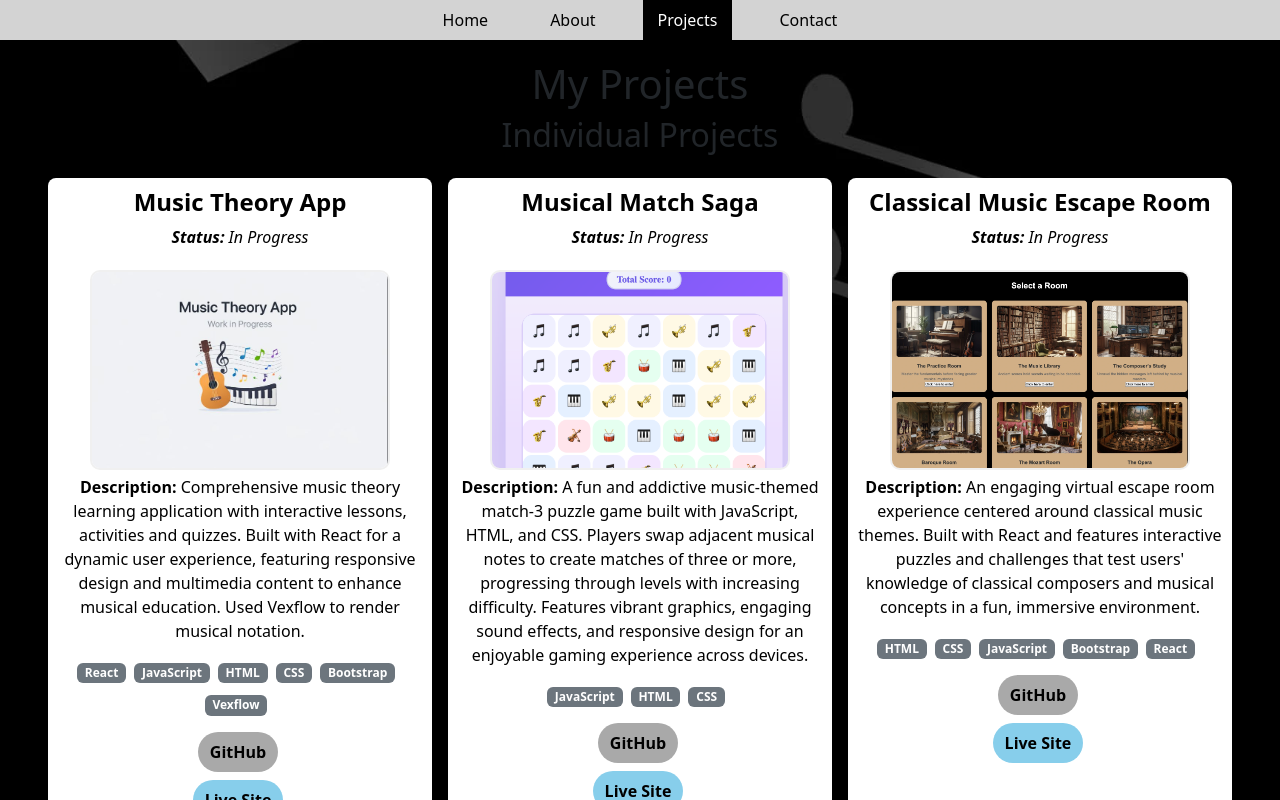
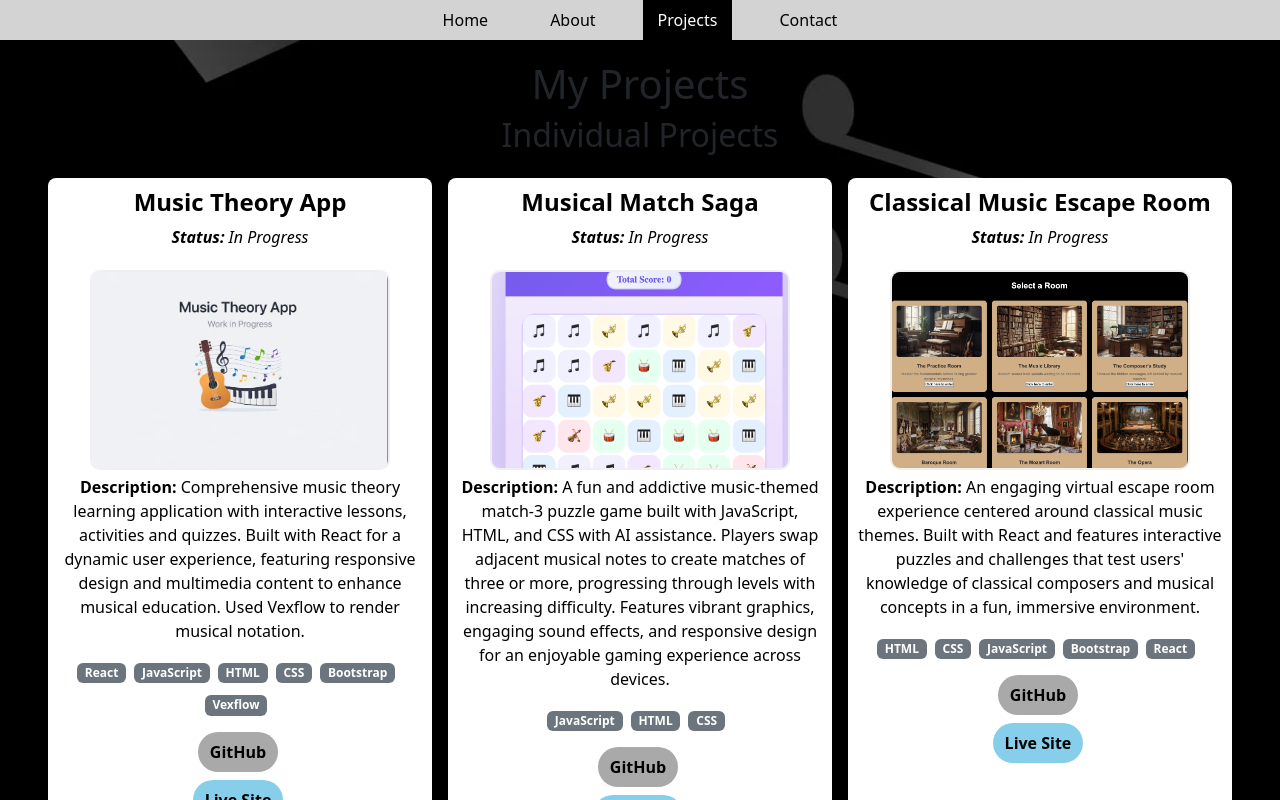
Before and after one commit to hannahro15/Hannah-Portfolio-Site, a React (Create React App) app: page /Hannah-Portfolio-Site/projects in a window 1280 px wide. Shown: the top 800 px of the page. Built offline with nearby package versions, Linux system fonts and the light colour scheme.

Commit message:
Note AI assistance in Musical Match Saga description

```diff
--- a/src/data/projectsData.js
+++ b/src/data/projectsData.js
@@ -12,7 +12,7 @@ export const solo_projects = [
     {
         title: "Musical Match Saga",
         image: `${process.env.PUBLIC_URL}/images/musical-match-saga.png`,
-        description: "A fun and addictive music-themed match-3 puzzle game built with JavaScript, HTML, and CSS. Players swap adjacent musical notes to create matches of three or more, progressing through levels with increasing difficulty. Features vibrant graphics, engaging sound effects, and responsive design for an enjoyable gaming experience across devices.",
+        description: "A fun and addictive music-themed match-3 puzzle game built with JavaScript, HTML, and CSS with AI assistance. Players swap adjacent musical notes to create matches of three or more, progressing through levels with increasing difficulty. Features vibrant graphics, engaging sound effects, and responsive design for an enjoyable gaming experience across devices.",
         technologies: ["JavaScript", "HTML", "CSS"],
         status: "In Progress",
         github: "https://github.com/hannahro15/Musical-Themed-Candy-Crush",
```
